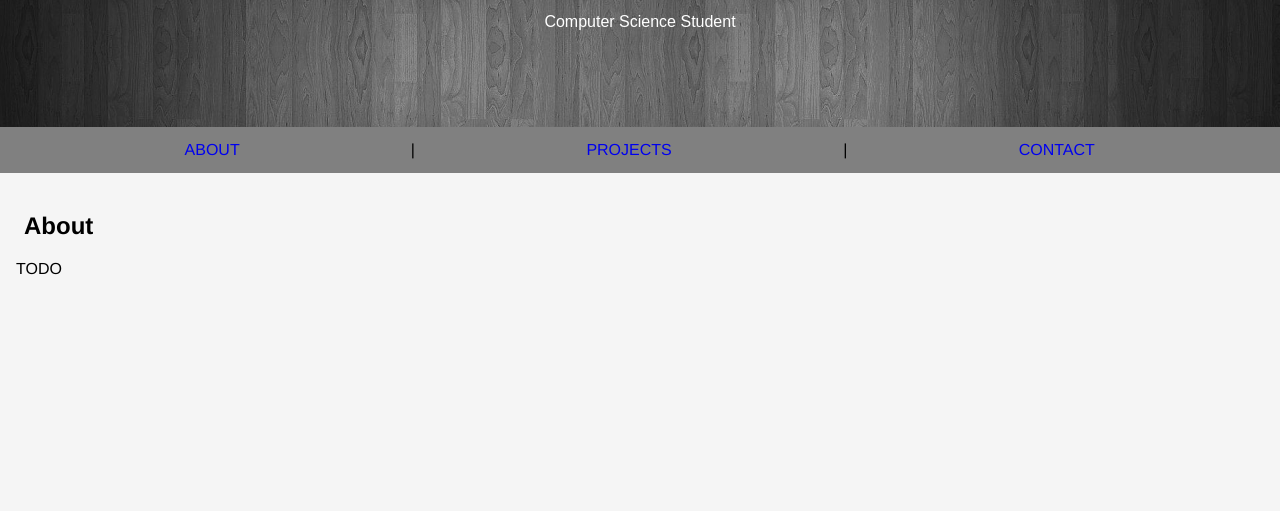
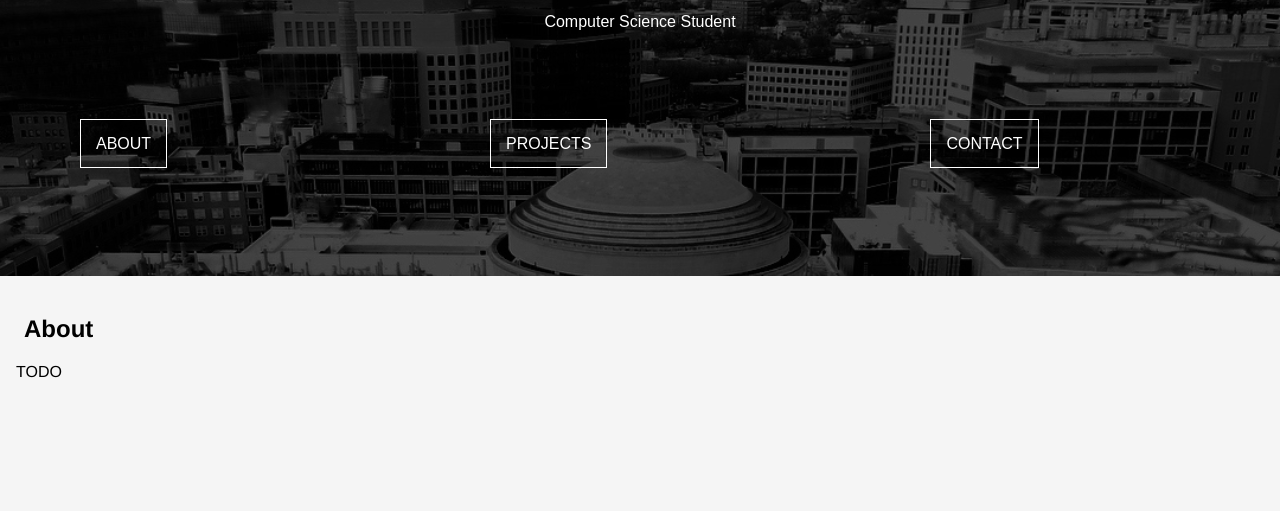
Before and after one commit to tim-henry/personal-web, a plain HTML site: page index.html in a window 1280 px wide. Shown: the part 241-752 px from the top of the page. Drawn offline with Linux system fonts and the light colour scheme.

Commit message:
Improved Header and background img

```diff
--- a/index.html
+++ b/index.html
@@ -8,19 +8,19 @@
         <header>
             <h1>TIM HENRY</h1>
             <p>Computer Science Student</p>
-        </header>
+
 
         <nav>
             <ul>
+                <a href="#about">ABOUT</a>
                 <li></li>
-                <a href="#about">ABOUT</a>
-                <li>|</li>
                 <a href="#projects">PROJECTS</a>
-                <li>|</li>
+                <li></li>
                 <a href="#contact">CONTACT</a>
                 <li></li>
             </ul>
         </nav>
+            </header>
 
         <section id="about">
             <h2>About</h2>
--- a/main.css
+++ b/main.css
@@ -14,20 +14,23 @@ h1 {
 
 
 header {
+    height: 357;
     font-family: "arial";
-    background-color: black;
+    background-color: rgb(40, 40, 40);
     color: white;
     padding: 5em;
     text-align: center;
-    background-image: url(img/bck2.jpg);
+    background-image: url(img/mit_darkest.jpg);
     background-size: cover;
+    background-repeat: no-repeat;
+    background-blend-mode:overlay;
 }
 
 
 nav ul {
     margin: 0;
-    padding: 0;
-    background-color: gray;
+    margin-top: 5em;
+    padding: 10px 0 0 0;
     /*border-bottom: 1px solid black;*/
     list-style-type: none;
     text-align: justify;
@@ -41,7 +44,7 @@ nav ul:after {
 }
 
 nav ul li {
-    padding: 14px;
+    padding: 14px 0px 14px 0px;
     display: inline-block;
 }
 
@@ -49,6 +52,11 @@ nav ul li p {
     color: white;
 }
 
+nav a {
+    padding: 15px;
+    color: white;
+    border: 1px solid white;
+}
 
 section {
     padding-top: 1.2em;
```
Also changed, not shown: img/mit_darkest.jpg (added).
